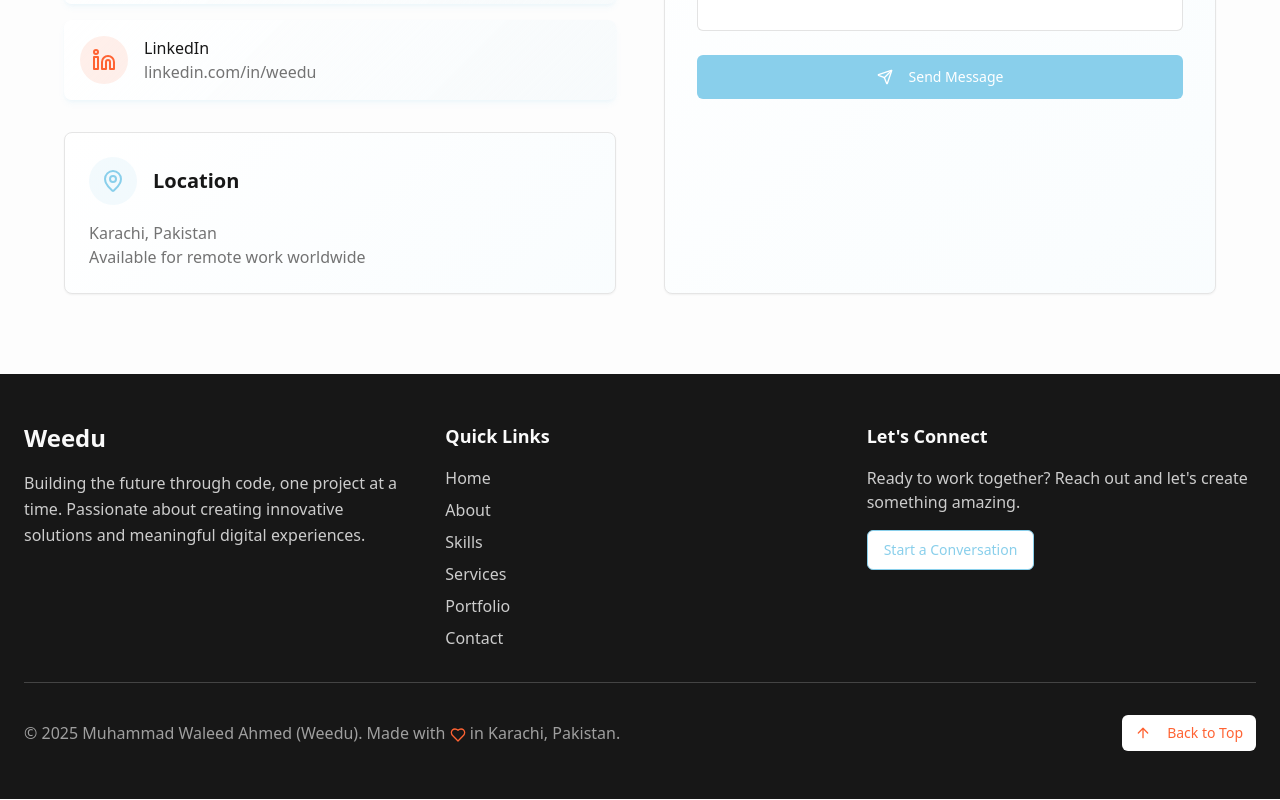
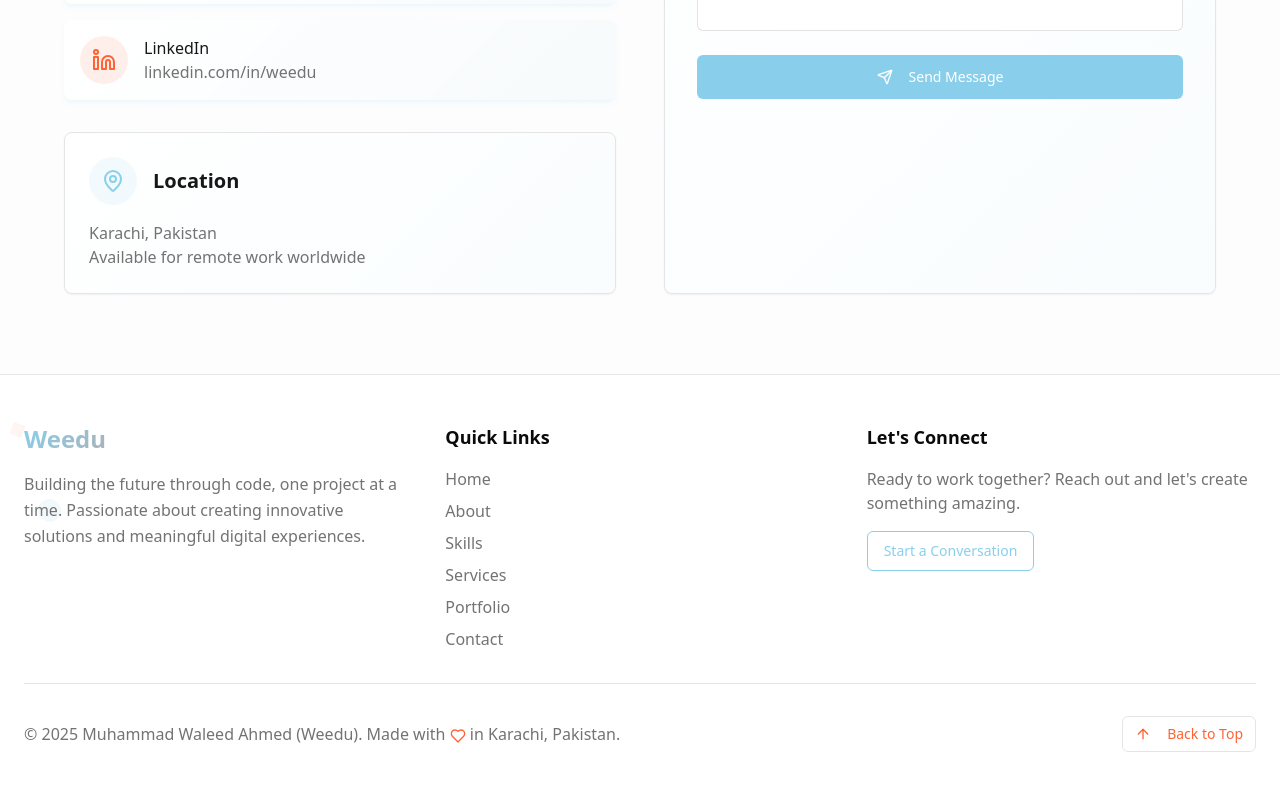
Before and after one commit to weedu230/waleed-portfolio, a React (Vite) app: page / in a window 1280 px wide. Shown: the part 5851-6651 px from the top of the page. Built offline with nearby package versions, Linux system fonts and the light colour scheme.

Commit message:
Update footer styling
Add animated background to the footer and implement theme-based background colors (black for dark mode, white for light mode).

```diff
--- a/src/components/Footer.tsx
+++ b/src/components/Footer.tsx
@@ -1,7 +1,11 @@
 import { Heart, ArrowUp } from 'lucide-react';
 import { Button } from '@/components/ui/button';
+import FooterBackground from './FooterBackground';
+import { useScrollAnimation } from '@/hooks/useScrollAnimation';
 
 const Footer = () => {
+  const [ref, isVisible] = useScrollAnimation(0.1);
+
   const scrollToTop = () => {
     window.scrollTo({ top: 0, behavior: 'smooth' });
   };
@@ -9,30 +13,34 @@ const Footer = () => {
   const currentYear = new Date().getFullYear();
 
   return (
-    <footer className="bg-primary text-primary-foreground py-12 relative">
-      <div className="container mx-auto px-6">
-        <div className="grid md:grid-cols-3 gap-8 mb-8">
+    <footer className="bg-background dark:bg-primary text-foreground dark:text-primary-foreground py-12 relative overflow-hidden border-t border-border transition-colors duration-300" ref={ref}>
+      {/* Animated Background */}
+      <FooterBackground />
+
+      <div className="container mx-auto px-6 relative z-10">
+        <div className={`grid md:grid-cols-3 gap-8 mb-8 transition-all duration-700 ${isVisible ? 'stagger-children' : ''}`}>
           {/* Brand */}
-          <div>
-            <h3 className="text-2xl font-bold mb-4">Weedu</h3>
-            <p className="text-primary-foreground/80 leading-relaxed">
+          <div className="group">
+            <h3 className="text-2xl font-bold mb-4 text-gradient hover-glow">Weedu</h3>
+            <p className="text-muted-foreground dark:text-primary-foreground/80 leading-relaxed transition-colors duration-300">
               Building the future through code, one project at a time.
               Passionate about creating innovative solutions and meaningful digital experiences.
             </p>
           </div>
 
           {/* Quick Links */}
-          <div>
-            <h4 className="text-lg font-semibold mb-4">Quick Links</h4>
+          <div className="group">
+            <h4 className="text-lg font-semibold mb-4 text-foreground dark:text-primary-foreground">Quick Links</h4>
             <div className="space-y-2">
-              {['Home', 'About', 'Skills', 'Services', 'Portfolio', 'Contact'].map((link) => (
+              {['Home', 'About', 'Skills', 'Services', 'Portfolio', 'Contact'].map((link, index) => (
                 <button
                   key={link}
                   onClick={() => {
                     const element = document.getElementById(link.toLowerCase());
                     if (element) element.scrollIntoView({ behavior: 'smooth' });
                   }}
-                  className="block text-primary-foreground/80 hover:text-brand-sky transition-colors"
+                  className="block text-muted-foreground dark:text-primary-foreground/80 hover:text-brand-sky transition-all duration-300 link-underline hover:translate-x-2"
+                  style={{ animationDelay: `${index * 0.1}s` }}
                 >
                   {link}
                 </button>
@@ -41,14 +49,14 @@ const Footer = () => {
           </div>
 
           {/* Connect */}
-          <div>
-            <h4 className="text-lg font-semibold mb-4">Let's Connect</h4>
-            <p className="text-primary-foreground/80 mb-4">
+          <div className="group">
+            <h4 className="text-lg font-semibold mb-4 text-foreground dark:text-primary-foreground">Let's Connect</h4>
+            <p className="text-muted-foreground dark:text-primary-foreground/80 mb-4 transition-colors duration-300">
               Ready to work together? Reach out and let's create something amazing.
             </p>
             <Button
               variant="outline"
-              className="border-brand-sky text-brand-sky hover:bg-brand-sky hover:text-white"
+              className="border-brand-sky text-brand-sky hover:bg-brand-sky hover:text-white hover-glow transform transition-all duration-300 hover:scale-105"
               onClick={() => window.open('mailto:mwaleed256@gmail.com')}
             >
               Start a Conversation
@@ -57,10 +65,10 @@ const Footer = () => {
         </div>
 
         {/* Bottom Bar */}
-        <div className="border-t border-primary-foreground/20 pt-8 flex flex-col md:flex-row justify-between items-center">
-          <p className="text-primary-foreground/60 text-center md:text-left mb-4 md:mb-0">
+        <div className="border-t border-border dark:border-primary-foreground/20 pt-8 flex flex-col md:flex-row justify-between items-center transition-colors duration-300">
+          <p className="text-muted-foreground dark:text-primary-foreground/60 text-center md:text-left mb-4 md:mb-0 transition-colors duration-300">
             © {currentYear} Muhammad Waleed Ahmed (Weedu). Made with{' '}
-            <Heart className="inline w-4 h-4 text-brand-orange" />{' '}
+            <Heart className="inline w-4 h-4 text-brand-orange hover-pulse cursor-default" />{' '}
             in Karachi, Pakistan.
           </p>
 
@@ -68,9 +76,9 @@ const Footer = () => {
             variant="outline"
             size="sm"
             onClick={scrollToTop}
-            className="border-primary-foreground/20 text-brand-orange hover:bg-primary-foreground/10"
+            className="border-border dark:border-primary-foreground/20 text-brand-orange hover:bg-accent dark:hover:bg-primary-foreground/10 hover-glow transform transition-all duration-300 hover:scale-105"
           >
-            <ArrowUp className="w-4 h-4 mr-2" />
+            <ArrowUp className="w-4 h-4 mr-2 skill-icon" />
             Back to Top
           </Button>
         </div>
--- /dev/null
+++ b/src/components/FooterBackground.tsx
@@ -0,0 +1,151 @@
+import { useEffect, useRef } from 'react';
+
+interface FloatingShape {
+  x: number;
+  y: number;
+  vx: number;
+  vy: number;
+  size: number;
+  opacity: number;
+  rotation: number;
+  rotationSpeed: number;
+  shape: 'circle' | 'square' | 'triangle';
+}
+
+const FooterBackground = () => {
+  const canvasRef = useRef<HTMLCanvasElement>(null);
+  const animationRef = useRef<number>();
+  const shapesRef = useRef<FloatingShape[]>([]);
+
+  useEffect(() => {
+    const canvas = canvasRef.current;
+    if (!canvas) return;
+
+    const ctx = canvas.getContext('2d');
+    if (!ctx) return;
+
+    const resizeCanvas = () => {
+      canvas.width = canvas.offsetWidth;
+      canvas.height = canvas.offsetHeight;
+    };
+
+    const createShapes = () => {
+      const shapes: FloatingShape[] = [];
+      const shapeCount = Math.min(25, Math.floor((canvas.width * canvas.height) / 20000));
+      const shapeTypes: ('circle' | 'square' | 'triangle')[] = ['circle', 'square', 'triangle'];
+
+      for (let i = 0; i < shapeCount; i++) {
+        shapes.push({
+          x: Math.random() * canvas.width,
+          y: Math.random() * canvas.height,
+          vx: (Math.random() - 0.5) * 0.3,
+          vy: (Math.random() - 0.5) * 0.3,
+          size: Math.random() * 8 + 4,
+          opacity: Math.random() * 0.2 + 0.05,
+          rotation: Math.random() * Math.PI * 2,
+          rotationSpeed: (Math.random() - 0.5) * 0.01,
+          shape: shapeTypes[Math.floor(Math.random() * shapeTypes.length)]
+        });
+      }
+      shapesRef.current = shapes;
+    };
+
+    const updateShapes = () => {
+      const shapes = shapesRef.current;
+      shapes.forEach(shape => {
+        shape.x += shape.vx;
+        shape.y += shape.vy;
+        shape.rotation += shape.rotationSpeed;
+
+        if (shape.x < -shape.size) shape.x = canvas.width + shape.size;
+        if (shape.x > canvas.width + shape.size) shape.x = -shape.size;
+        if (shape.y < -shape.size) shape.y = canvas.height + shape.size;
+        if (shape.y > canvas.height + shape.size) shape.y = -shape.size;
+
+        // Subtle opacity animation
+        shape.opacity += Math.sin(Date.now() * 0.001 + shape.x * 0.01) * 0.001;
+        shape.opacity = Math.max(0.02, Math.min(0.15, shape.opacity));
+      });
+    };
+
+    const drawShape = (shape: FloatingShape) => {
+      ctx.save();
+      ctx.translate(shape.x, shape.y);
+      ctx.rotate(shape.rotation);
+
+      // Get theme colors - check if dark mode
+      const isDark = document.documentElement.classList.contains('dark');
+      const skyColor = isDark ? 'rgba(77, 171, 209, ' : 'rgba(77, 171, 209, ';
+      const orangeColor = isDark ? 'rgba(255, 107, 52, ' : 'rgba(255, 107, 52, ';
+      const color = Math.random() > 0.5 ? skyColor : orangeColor;
+
+      ctx.fillStyle = color + shape.opacity + ')';
+      ctx.strokeStyle = color + (shape.opacity * 0.5) + ')';
+      ctx.lineWidth = 1;
+
+      switch (shape.shape) {
+        case 'circle':
+          ctx.beginPath();
+          ctx.arc(0, 0, shape.size, 0, Math.PI * 2);
+          ctx.fill();
+          break;
+        case 'square':
+          ctx.fillRect(-shape.size/2, -shape.size/2, shape.size, shape.size);
+          ctx.strokeRect(-shape.size/2, -shape.size/2, shape.size, shape.size);
+          break;
+        case 'triangle':
+          ctx.beginPath();
+          ctx.moveTo(0, -shape.size/2);
+          ctx.lineTo(-shape.size/2, shape.size/2);
+          ctx.lineTo(shape.size/2, shape.size/2);
+          ctx.closePath();
+          ctx.fill();
+          ctx.stroke();
+          break;
+      }
+
+      ctx.restore();
+    };
+
+    const drawShapes = () => {
+      ctx.clearRect(0, 0, canvas.width, canvas.height);
+
+      const shapes = shapesRef.current;
+      shapes.forEach(drawShape);
+    };
+
+    const animate = () => {
+      updateShapes();
+      drawShapes();
+      animationRef.current = requestAnimationFrame(animate);
+    };
+
+    resizeCanvas();
+    createShapes();
+    animate();
+
+    const handleResize = () => {
+      resizeCanvas();
+      createShapes();
+    };
+
+    window.addEventListener('resize', handleResize);
+
+    return () => {
+      window.removeEventListener('resize', handleResize);
+      if (animationRef.current) {
+        cancelAnimationFrame(animationRef.current);
+      }
+    };
+  }, []);
+
+  return (
+    <canvas
+      ref={canvasRef}
+      className="absolute inset-0 pointer-events-none opacity-60"
+      style={{ zIndex: 1 }}
+    />
+  );
+};
+
+export default FooterBackground;
```
